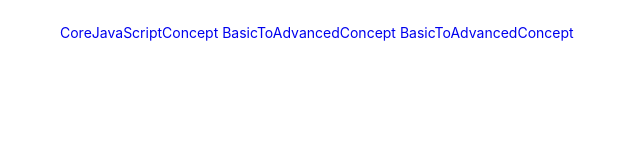
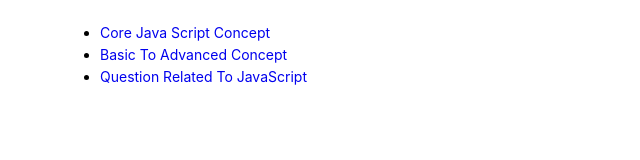
Before and after one commit to menavneet/javascript-doc, a plain HTML site: page index.html in a window 1280 px wide. Shown: the whole page, without its empty margins (0-640 px from the left). Drawn offline with Linux system fonts and the light colour scheme.

Commit message:
VERSION update

```diff
--- a/index.html
+++ b/index.html
@@ -13,9 +13,17 @@
     <title>Document</title>
 </head>
 <body>
-    <a href="CoreJavaScriptConcept.html">CoreJavaScriptConcept</a>
-    <a href="BasicToAdvancedConcept.html">BasicToAdvancedConcept</a>
-    <a href="QuestionRelatedToJavaScript.html">BasicToAdvancedConcept</a>
+    <ul>
+        <li>
+            <a href="CoreJavaScriptConcept.html">Core Java Script Concept</a>
+        </li>
+        <li>
+            <a href="BasicToAdvancedConcept.html">Basic To Advanced Concept</a>
+        </li>
+        <li>
+            <a href="QuestionRelatedToJavaScript.html">Question Related To JavaScript</a>
+        </li>
+    </ul>
 </body>
 </html>
 		</body>
```
Also changed, not shown: 1 other file.
